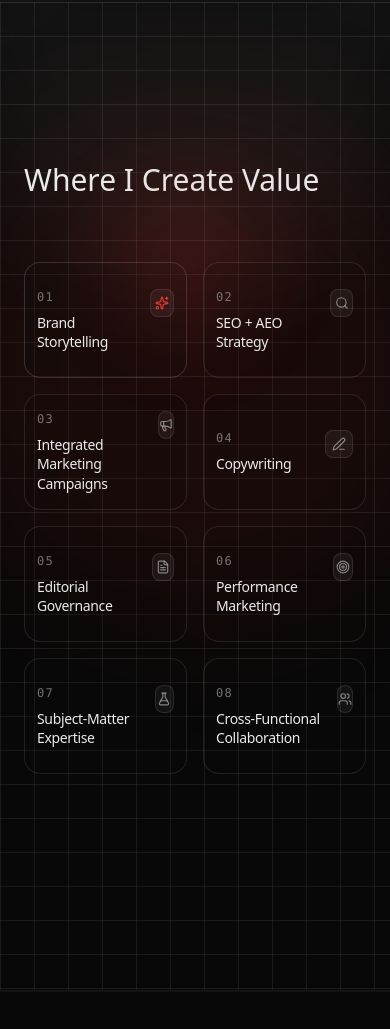
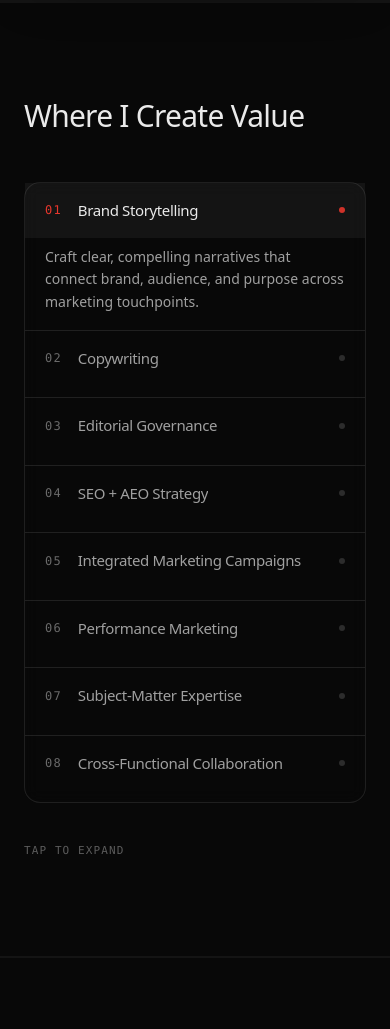
Before and after one commit to sarahsarahsarahX3/Personal-website-, a Next.js app: page / in a window 390 px wide. Shown: the part 843-1872 px from the top of the page. Built offline with nearby package versions, Linux system fonts and the light colour scheme; a web font is replaced by a local one.

Commit message:
new format

```diff
--- /dev/null
+++ b/app/components/home/CoreSkillsSection.module.css
@@ -0,0 +1,37 @@
+.panel {
+  position: absolute;
+  inset: 0;
+  opacity: 0;
+  transform: translateY(6px);
+  transition:
+    opacity 180ms cubic-bezier(0.16, 1, 0.3, 1),
+    transform 180ms cubic-bezier(0.16, 1, 0.3, 1);
+  pointer-events: none;
+}
+
+.panelActive {
+  opacity: 1;
+  transform: translateY(0);
+  pointer-events: auto;
+}
+
+.accordion {
+  display: grid;
+  grid-template-rows: 0fr;
+  opacity: 0;
+  transform: translateY(-2px);
+  transition:
+    grid-template-rows 200ms cubic-bezier(0.16, 1, 0.3, 1),
+    opacity 200ms cubic-bezier(0.16, 1, 0.3, 1),
+    transform 200ms cubic-bezier(0.16, 1, 0.3, 1);
+}
+
+.accordionOpen {
+  grid-template-rows: 1fr;
+  opacity: 1;
+  transform: translateY(0);
+}
+
+.accordionInner {
+  overflow: hidden;
+}
--- a/app/components/home/CoreSkillsSection.tsx
+++ b/app/components/home/CoreSkillsSection.tsx
@@ -1,314 +1,306 @@
 "use client";
 
-import { useEffect, useRef, useState } from "react";
-import { motion, useMotionValue, useSpring } from "framer-motion";
-import type { LucideIcon } from "lucide-react";
-import {
-  FileText,
-  FlaskConical,
-  Megaphone,
-  PenLine,
-  Search,
-  Sparkles,
-  Target,
-  Users,
-} from "lucide-react";
+import { useRef, useState } from "react";
+import type { KeyboardEvent } from "react";
 import { cn } from "@/app/lib/utils";
+import styles from "./CoreSkillsSection.module.css";
 
-type Skill = {
-  key: string;
-  name: string;
-  blurb: string;
-  Icon: LucideIcon;
+type ValueArea = {
+  id: string;
+  index: string;
+  title: string;
+  description: string;
 };
 
-const skills: Skill[] = [
+const valueAreas: ValueArea[] = [
   {
-    key: "brand-storytelling",
-    name: "Brand Storytelling",
-    blurb: "Craft clear, compelling narratives that connect brand, audience, and purpose across marketing touchpoints.",
-    Icon: Sparkles,
+    id: "brand-storytelling",
+    index: "01",
+    title: "Brand Storytelling",
+    description:
+      "Craft clear, compelling narratives that connect brand, audience, and purpose across marketing touchpoints.",
   },
   {
-    name: "SEO + AEO Strategy",
-    blurb: "Develop and optimize content strategies that improve discoverability, search visibility, and audience growth across traditional and AI-driven search.",
-    Icon: Search,
-    key: "seo-aeo",
+    id: "copywriting",
+    index: "02",
+    title: "Copywriting",
+    description:
+      "Write and optimize conversion-focused copy across digital channels, aligning messaging with brand strategy, audience intent, and campaign objectives.",
   },
   {
-    key: "integrated-marketing-campaigns",
-    name: "Integrated Marketing Campaigns",
-    blurb: "Develop content that supports brand growth, customer engagement, integrated campaigns, product launches, and seasonal initiatives.",
-    Icon: Megaphone,
+    id: "editorial-governance",
+    index: "03",
+    title: "Editorial Governance",
+    description:
+      "Define editorial standards and steward brand voice to ensure consistency, quality, and clarity at scale.",
   },
   {
-    key: "copywriting",
-    name: "Copywriting",
-    blurb: "Write and optimize conversion-focused copy across digital channels, aligning messaging with brand strategy, audience intent, and campaign objectives.",
-    Icon: PenLine,
+    id: "seo-aeo",
+    index: "04",
+    title: "SEO + AEO Strategy",
+    description:
+      "Develop and optimize content strategies that improve discoverability, search visibility, and audience growth across traditional and AI-driven search.",
   },
   {
-    key: "editorial-governance",
-    name: "Editorial Governance",
-    blurb: "Define editorial standards and steward brand voice to ensure consistency, quality, and clarity at scale.",
-    Icon: FileText,
+    id: "integrated-marketing-campaigns",
+    index: "05",
+    title: "Integrated Marketing Campaigns",
+    description:
+      "Develop content that supports brand growth, customer engagement, integrated campaigns, product launches, and seasonal initiatives.",
   },
   {
-    key: "performance-marketing",
-    name: "Performance Marketing",
-    blurb: "Apply data and performance insights to optimize content, campaigns, and messaging for engagement, conversion, and measurable results.",
-    Icon: Target,
+    id: "performance-marketing",
+    index: "06",
+    title: "Performance Marketing",
+    description:
+      "Apply data and performance insights to optimize content, campaigns, and messaging for engagement, conversion, and measurable results.",
   },
   {
-    key: "subject-matter-expertise",
-    name: "Subject-Matter Expertise",
-    blurb: "Translate expert insight into accurate, on-brand content across beauty, health, technology, and science.",
-    Icon: FlaskConical,
+    id: "subject-matter-expertise",
+    index: "07",
+    title: "Subject-Matter Expertise",
+    description:
+      "Translate expert insight into accurate, on-brand content across beauty, health, technology, and science.",
   },
   {
-    key: "cross-functional-collaboration",
-    name: "Cross-Functional Collaboration",
-    blurb: "Partner across marketing, design, product, and education teams to deliver content at scale.",
-    Icon: Users,
+    id: "cross-functional-collaboration",
+    index: "08",
+    title: "Cross-Functional Collaboration",
+    description: "Partner across marketing, design, product, and education teams to deliver content at scale.",
   },
 ];
 
-type PreviewState = {
-  skill: Skill;
-  placement: "top" | "bottom";
-};
+export function CoreSkillsSection() {
+  const [activeIndex, setActiveIndex] = useState(0);
+  const [openIndex, setOpenIndex] = useState(0);
 
-export function CoreSkillsSection() {
-  const [activeKey, setActiveKey] = useState(skills[0]?.key ?? "");
-  const [preview, setPreview] = useState<PreviewState | null>(null);
-  const [supportsHover, setSupportsHover] = useState(true);
-  const hidePreviewTimeoutRef = useRef<number | null>(null);
-  const previewX = useMotionValue(0);
-  const previewY = useMotionValue(0);
-  const previewXSpring = useSpring(previewX, { stiffness: 420, damping: 38, mass: 0.6 });
-  const previewYSpring = useSpring(previewY, { stiffness: 420, damping: 38, mass: 0.6 });
+  const tabRefs = useRef<Array<HTMLButtonElement | null>>([]);
 
-  useEffect(() => {
-    const mediaQuery = window.matchMedia("(hover: hover) and (pointer: fine)");
-    const update = () => setSupportsHover(mediaQuery.matches);
-    update();
+  const onTabKeyDown = (event: KeyboardEvent<HTMLButtonElement>) => {
+    const count = valueAreas.length;
+    if (count === 0) return;
 
-    mediaQuery.addEventListener("change", update);
-    return () => mediaQuery.removeEventListener("change", update);
-  }, []);
+    const key = event.key;
+    const isVerticalNav = key === "ArrowDown" || key === "ArrowUp" || key === "Home" || key === "End";
+    if (!isVerticalNav) return;
+    event.preventDefault();
 
-  useEffect(() => {
-    const onScroll = () => setPreview(null);
-    window.addEventListener("scroll", onScroll, { passive: true });
-    return () => window.removeEventListener("scroll", onScroll);
-  }, []);
+    const nextIndex =
+      key === "Home"
+        ? 0
+        : key === "End"
+          ? count - 1
+          : key === "ArrowDown"
+            ? (activeIndex + 1) % count
+            : (activeIndex - 1 + count) % count;
 
-  useEffect(() => {
-    return () => {
-      if (hidePreviewTimeoutRef.current) window.clearTimeout(hidePreviewTimeoutRef.current);
-    };
-  }, []);
-
-  useEffect(() => {
-    if (!preview || supportsHover) return;
-
-    const onPointerDown = (event: PointerEvent) => {
-      const target = event.target as HTMLElement | null;
-      if (!target) return;
-      if (target.closest("[data-core-skill]")) return;
-      setPreview(null);
-    };
-
-    document.addEventListener("pointerdown", onPointerDown);
-    return () => document.removeEventListener("pointerdown", onPointerDown);
-  }, [preview, supportsHover]);
-
-  const updatePreviewPosition = (target: HTMLElement) => {
-    const rect = target.getBoundingClientRect();
-    const tooltipWidth = 296;
-    const tooltipHeight = 132;
-    const offset = 12;
-
-    const xMin = offset;
-    const xMax = window.innerWidth - offset - tooltipWidth;
-    const x = Math.min(xMax, Math.max(xMin, rect.left + rect.width / 2 - tooltipWidth / 2));
-
-    const yMin = offset + tooltipHeight / 2;
-    const yMax = window.innerHeight - offset - tooltipHeight / 2;
-
-    const canPlaceTop = rect.top - offset - tooltipHeight >= offset;
-    const preferredCenterY = canPlaceTop
-      ? rect.top - offset - tooltipHeight / 2
-      : rect.bottom + offset + tooltipHeight / 2;
-    const y = Math.min(yMax, Math.max(yMin, preferredCenterY));
-
-    const placement: PreviewState["placement"] = canPlaceTop ? "top" : "bottom";
-
-    previewX.set(x);
-    previewY.set(y - tooltipHeight / 2);
-    return placement;
-  };
-
-  const showPreview = (skill: Skill, target: HTMLElement) => {
-    if (hidePreviewTimeoutRef.current) {
-      window.clearTimeout(hidePreviewTimeoutRef.current);
-      hidePreviewTimeoutRef.current = null;
-    }
-
-    const placement = updatePreviewPosition(target);
-    setPreview({ skill, placement });
-  };
-
-  const hidePreview = () => {
-    if (!supportsHover) return;
-    hidePreviewTimeoutRef.current = window.setTimeout(() => setPreview(null), 120);
+    setActiveIndex(nextIndex);
+    tabRefs.current[nextIndex]?.focus();
   };
 
   return (
-    <div className="relative isolate py-40 md:py-44 lg:py-52 overflow-hidden">
-      <div className="pointer-events-none absolute inset-0 z-0">
-        <div className="absolute left-[-18%] top-[-25%] h-[520px] w-[520px] rounded-full bg-white/5 blur-3xl" />
-        <div className="absolute right-[-18%] top-[10%] h-[520px] w-[520px] rounded-full bg-accent/8 blur-3xl" />
-        {/* Fine grid */}
-        <div className="absolute inset-0 opacity-[0.26] lg:opacity-[0.32] bg-[linear-gradient(to_right,rgba(255,255,255,0.18)_1px,transparent_1px),linear-gradient(to_bottom,rgba(255,255,255,0.18)_1px,transparent_1px)] bg-[size:34px_34px]" />
-        {/* Coarse grid for desktop depth */}
-        <div className="hidden lg:block absolute inset-0 opacity-[0.16] bg-[linear-gradient(to_right,rgba(255,255,255,0.22)_1px,transparent_1px),linear-gradient(to_bottom,rgba(255,255,255,0.22)_1px,transparent_1px)] bg-[size:170px_170px]" />
+    <section aria-labelledby="where-i-create-value-title" className="py-24 md:py-28">
+      <div className="mx-auto w-full max-w-6xl px-6">
+        <header className="flex items-baseline justify-between gap-6">
+          <h2 id="where-i-create-value-title" className="font-display text-3xl md:text-4xl tracking-tight">
+            Where I Create Value
+          </h2>
+          <p className="hidden md:block font-mono text-xs tracking-widest uppercase text-text-secondary/60">
+            Hover or select
+          </p>
+        </header>
+
+        <div className="mt-12 grid gap-10 md:grid-cols-[320px_1fr] md:gap-14">
+          {/* Left column: value areas */}
+          <div className="md:sticky md:top-28 self-start">
+            {/* Desktop: tabs */}
+            <div
+              role="tablist"
+              aria-label="Where I Create Value"
+              aria-orientation="vertical"
+              className="hidden md:block rounded-2xl border border-white/10 bg-surface-alt/10 backdrop-blur-sm"
+            >
+              <ul role="list" className="divide-y divide-white/10">
+                {valueAreas.map((area, index) => {
+                  const isActive = index === activeIndex;
+                  const tabId = `value-tab-${area.id}`;
+                  const panelId = `value-panel-${area.id}`;
+
+                  return (
+                    <li key={area.id} className="relative">
+                      <button
+                        ref={(node) => {
+                          tabRefs.current[index] = node;
+                        }}
+                        id={tabId}
+                        type="button"
+                        role="tab"
+                        aria-selected={isActive}
+                        aria-controls={panelId}
+                        tabIndex={isActive ? 0 : -1}
+                        onKeyDown={onTabKeyDown}
+                        onFocus={() => setActiveIndex(index)}
+                        onMouseEnter={() => setActiveIndex(index)}
+                        onClick={() => setActiveIndex(index)}
+                        className={cn(
+                          "group w-full text-left px-6 py-5",
+                          "focus-visible:outline-none focus-visible:ring-2 focus-visible:ring-accent/40 focus-visible:ring-inset",
+                          "transition-colors duration-200",
+                          isActive ? "bg-white/5" : "hover:bg-white/3",
+                        )}
+                      >
+                        <div className="flex items-center justify-between gap-4">
+                          <div className="flex items-center gap-4 min-w-0">
+                            <span
+                              className={cn(
+                                "font-mono text-xs tracking-widest",
+                                isActive ? "text-accent/90" : "text-text-secondary/65 group-hover:text-text-secondary",
+                              )}
+                            >
+                              {area.index}
+                            </span>
+                            <span
+                              className={cn(
+                                "truncate text-[15px] tracking-tight",
+                                isActive ? "text-text-primary" : "text-text-secondary group-hover:text-text-primary",
+                              )}
+                            >
+                              {area.title}
+                            </span>
                           </div>
 
-      {/* Overlay grid so it stays visible (including over cards) */}
-      <div className="pointer-events-none absolute inset-0 z-10 opacity-[0.12] lg:opacity-[0.18] mix-blend-overlay bg-[linear-gradient(to_right,rgba(255,255,255,0.22)_1px,transparent_1px),linear-gradient(to_bottom,rgba(255,255,255,0.22)_1px,transparent_1px)] bg-[size:34px_34px]" />
+                          <span
+                            aria-hidden="true"
+                            className={cn(
+                              "h-1.5 w-1.5 rounded-full transition-colors duration-200",
+                              isActive ? "bg-accent/80" : "bg-white/15 group-hover:bg-white/25",
+                            )}
+                          />
+                        </div>
+                      </button>
+                    </li>
+                  );
+                })}
+              </ul>
+            </div>
 
-      <div className="mx-auto w-full max-w-5xl px-6 relative z-20">
-        <motion.header
-          initial={{ opacity: 0, y: 12 }}
-          whileInView={{ opacity: 1, y: 0 }}
-          viewport={{ once: true, amount: 0.35 }}
-          transition={{ duration: 0.7, ease: [0.16, 1, 0.3, 1] }}
+            {/* Mobile: accordion */}
+            <div className="md:hidden rounded-2xl border border-white/10 bg-surface-alt/10 backdrop-blur-sm">
+              <ul role="list" className="divide-y divide-white/10">
+                {valueAreas.map((area, index) => {
+                  const isActive = index === activeIndex;
+                  const isOpen = index === openIndex;
+                  const triggerId = `value-mobile-trigger-${area.id}`;
+                  const regionId = `value-mobile-panel-${area.id}`;
+
+                  return (
+                    <li key={area.id} className="relative" data-value-item>
+                      <button
+                        id={triggerId}
+                        type="button"
+                        aria-expanded={isOpen}
+                        aria-controls={regionId}
+                        onClick={() => {
+                          setActiveIndex(index);
+                          setOpenIndex((prev) => (prev === index ? -1 : index));
+                        }}
+                        className={cn(
+                          "group w-full text-left px-5 py-4",
+                          "focus-visible:outline-none focus-visible:ring-2 focus-visible:ring-accent/40 focus-visible:ring-inset",
+                          "transition-colors duration-200",
+                          isActive ? "bg-white/5" : "hover:bg-white/3",
+                        )}
                       >
-          <div className="flex items-end justify-between gap-8">
-            <div>
-              <h2 className="text-3xl md:text-4xl font-display">Where I Create Value</h2>
+                        <div className="flex items-center justify-between gap-4">
+                          <div className="flex items-center gap-4 min-w-0">
+                            <span
+                              className={cn(
+                                "font-mono text-xs tracking-widest",
+                                isActive ? "text-accent/90" : "text-text-secondary/65 group-hover:text-text-secondary",
+                              )}
+                            >
+                              {area.index}
+                            </span>
+                            <span
+                              className={cn(
+                                "truncate text-[15px] tracking-tight",
+                                isActive ? "text-text-primary" : "text-text-secondary group-hover:text-text-primary",
+                              )}
+                            >
+                              {area.title}
+                            </span>
                           </div>
-            <div className="hidden md:block font-mono text-xs tracking-widest uppercase text-text-secondary/60">
-              Hover to explore
+
+                          <span
+                            aria-hidden="true"
+                            className={cn(
+                              "h-1.5 w-1.5 rounded-full transition-colors duration-200",
+                              isActive ? "bg-accent/80" : "bg-white/15 group-hover:bg-white/25",
+                            )}
+                          />
+                        </div>
+                      </button>
+
+                      <div
+                        id={regionId}
+                        role="region"
+                        aria-labelledby={triggerId}
+                        className={cn("px-5 pb-4 -mt-1", styles.accordion, isOpen && styles.accordionOpen)}
+                      >
+                        <div className={styles.accordionInner}>
+                          <div className="pt-3 text-sm leading-relaxed text-text-secondary">{area.description}</div>
+                        </div>
+                      </div>
+                    </li>
+                  );
+                })}
+              </ul>
             </div>
           </div>
 
-          <div className="mt-16 grid grid-cols-2 gap-4 md:grid-cols-3 lg:grid-cols-4">
-            {skills.map((skill, index) => {
-              const isActive = skill.key === activeKey;
-              const Icon = skill.Icon;
-
+          {/* Right column: contextual content */}
+          <div className="hidden md:block">
+            <div className="relative min-h-[220px] rounded-2xl border border-white/10 bg-surface-alt/10 backdrop-blur-sm p-8">
+              {valueAreas.map((area, index) => {
+                const isActive = index === activeIndex;
                 return (
-                <motion.button
-                  key={skill.key}
-                  type="button"
-                  data-core-skill
-                  onMouseEnter={(e) => {
-                    setActiveKey(skill.key);
-                    if (supportsHover) showPreview(skill, e.currentTarget);
-                  }}
-                  onMouseLeave={hidePreview}
-                  onFocus={(e) => {
-                    setActiveKey(skill.key);
-                    showPreview(skill, e.currentTarget);
-                  }}
-                  onBlur={hidePreview}
-                  onClick={(e) => {
-                    setActiveKey(skill.key);
-                    if (supportsHover) return;
-                    if (preview?.skill.key === skill.key) {
-                      setPreview(null);
-                      return;
-                    }
-                    showPreview(skill, e.currentTarget);
-                  }}
-                  initial={{ opacity: 0, y: 10 }}
-                  whileInView={{ opacity: 1, y: 0 }}
-                  viewport={{ once: true, amount: 0.2 }}
-                  transition={{ duration: 0.55, delay: index * 0.03, ease: [0.16, 1, 0.3, 1] }}
-                  className={cn(
-                    "group relative min-h-[116px] rounded-2xl border border-white/10 bg-surface-alt/10 p-3 text-left",
-                    "transition-colors duration-300",
-                    "focus-visible:outline-none focus-visible:ring-2 focus-visible:ring-accent/35",
-                    isActive && "border-white/15 bg-surface-alt/20",
-                    !isActive && "hover:border-white/15 hover:bg-surface-alt/15",
-                  )}
+                  <div
+                    key={area.id}
+                    id={`value-panel-${area.id}`}
+                    role="tabpanel"
+                    aria-labelledby={`value-tab-${area.id}`}
+                    aria-hidden={!isActive}
+                    className={cn(styles.panel, isActive && styles.panelActive)}
                   >
-                  <div className="flex items-start justify-between gap-4">
-                    <div>
-                      <div className="font-mono text-xs tracking-widest text-text-secondary/70">
-                        {String(index + 1).padStart(2, "0")}
+                    <div className="flex items-start justify-between gap-8">
+                      <div className="min-w-0">
+                        <div className="font-mono text-xs tracking-widest text-text-secondary/70">{area.index}</div>
+                        <h3 className="mt-3 text-2xl font-display tracking-tight">{area.title}</h3>
                       </div>
-                      <div className="mt-2 text-[14px] font-medium leading-snug tracking-tight text-text-primary">
-                        {skill.name}
-                      </div>
-                    </div>
-                    <div className="grid h-7 w-7 place-items-center rounded-lg border border-white/10 bg-white/5 transition-colors duration-300 group-hover:border-white/15">
-                      <Icon
-                        className={cn(
-                          "h-3.5 w-3.5 transition-colors duration-300",
-                          isActive ? "text-accent/90" : "text-text-secondary/80 group-hover:text-text-primary",
-                        )}
-                      />
+                      <div className="hidden lg:block font-mono text-xs tracking-widest uppercase text-text-secondary/55">
+                        Active
                       </div>
                     </div>
 
-                  <div className="pointer-events-none absolute left-3 right-3 bottom-3 h-px bg-gradient-to-r from-transparent via-accent/45 to-transparent opacity-0 transition-opacity duration-300 group-hover:opacity-100" />
-                  <div
-                    className={cn(
-                      "pointer-events-none absolute inset-0 rounded-2xl opacity-0 transition-opacity duration-300",
-                      isActive && "opacity-100",
-                    )}
-                  >
-                    <div className="absolute -right-20 -top-20 h-40 w-40 rounded-full bg-accent/10 blur-2xl" />
+                    <p className="mt-6 text-base leading-relaxed text-text-secondary max-w-2xl">
+                      {area.description}
+                    </p>
                   </div>
-                </motion.button>
                 );
               })}
             </div>
-        </motion.header>
 
-        <div className="h-14 md:h-16" />
+            <div className="mt-4 font-mono text-[11px] tracking-widest uppercase text-text-secondary/55">
+              Use ↑/↓ to navigate
+            </div>
           </div>
 
-      {/* Floating skill preview */}
-      {preview ? (
-        <motion.div
-          key={preview.skill.key}
-          initial={{ opacity: 0, scale: 0.98 }}
-          animate={{ opacity: 1, scale: 1 }}
-          transition={{ duration: 0.18, ease: [0.16, 1, 0.3, 1] }}
-          className="fixed z-50 w-[296px] pointer-events-none"
-          style={{
-            left: previewXSpring,
-            top: previewYSpring,
-          }}
-        >
-          <div className="rounded-xl bg-gradient-to-r from-white/10 via-white/5 to-white/10 p-px shadow-2xl shadow-black/60">
-            <div className="rounded-xl border border-white/10 bg-surface/90 backdrop-blur-xl p-4">
-              <div className="flex items-start justify-between gap-4">
-                <div className="text-sm font-medium tracking-tight">{preview.skill.name}</div>
-                <span className="font-mono text-[10px] tracking-widest text-text-secondary/70 uppercase">
-                  Description
-                </span>
-              </div>
-              <div className="mt-2 text-sm text-text-secondary leading-relaxed">
-                {preview.skill.blurb}
-              </div>
-              <div className="mt-3 h-px w-full bg-gradient-to-r from-transparent via-accent/40 to-transparent" />
+          {/* Mobile: a subtle hint below the list */}
+          <div className="md:hidden font-mono text-[11px] tracking-widest uppercase text-text-secondary/55">
+            Tap to expand
           </div>
         </div>
-          <div
-            aria-hidden="true"
-            className={cn(
-              "absolute top-1/2 h-2.5 w-2.5 -translate-y-1/2 rotate-45 border border-white/10 bg-surface/90",
-              "left-1/2 -translate-x-1/2",
-              preview.placement === "top" ? "-bottom-1.5" : "-top-1.5",
-            )}
-          />
-        </motion.div>
-      ) : null}
       </div>
+    </section>
   );
 }
```
Lines whose indentation alone changed are shown as unchanged.
